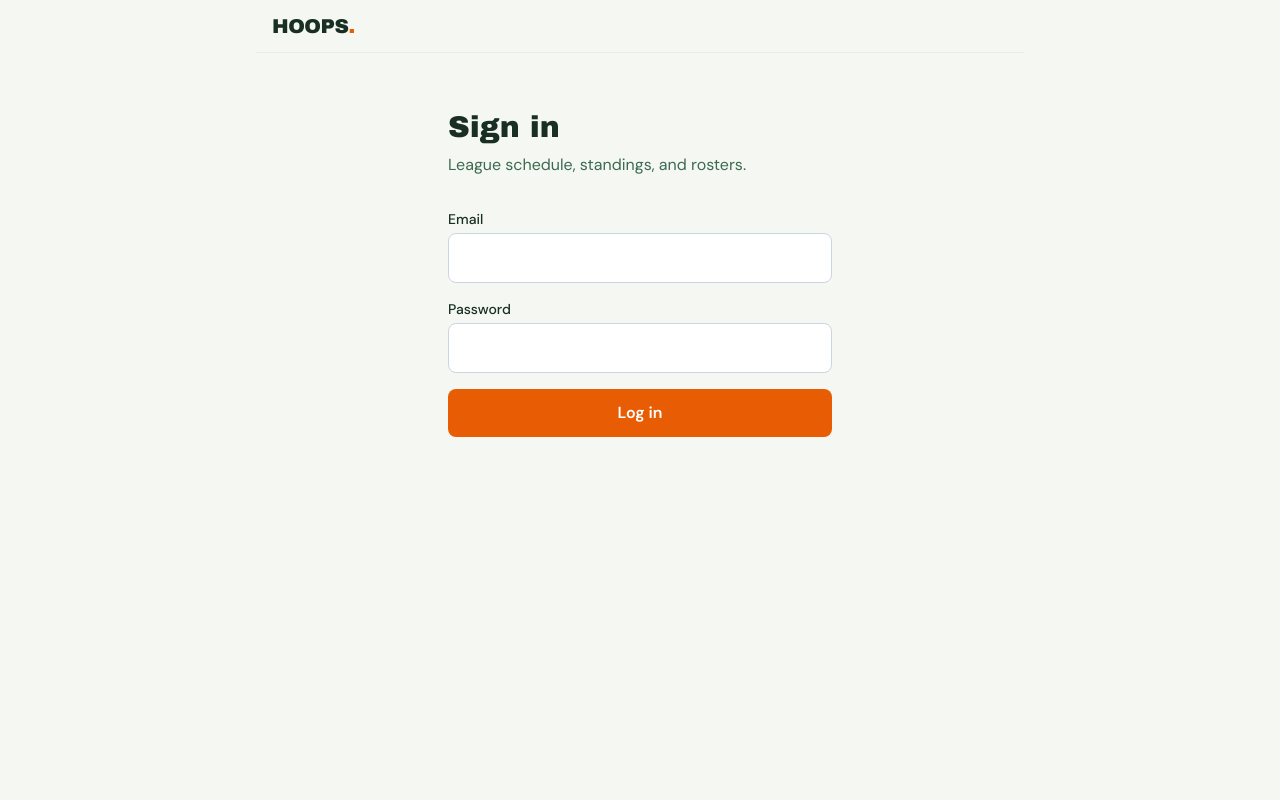
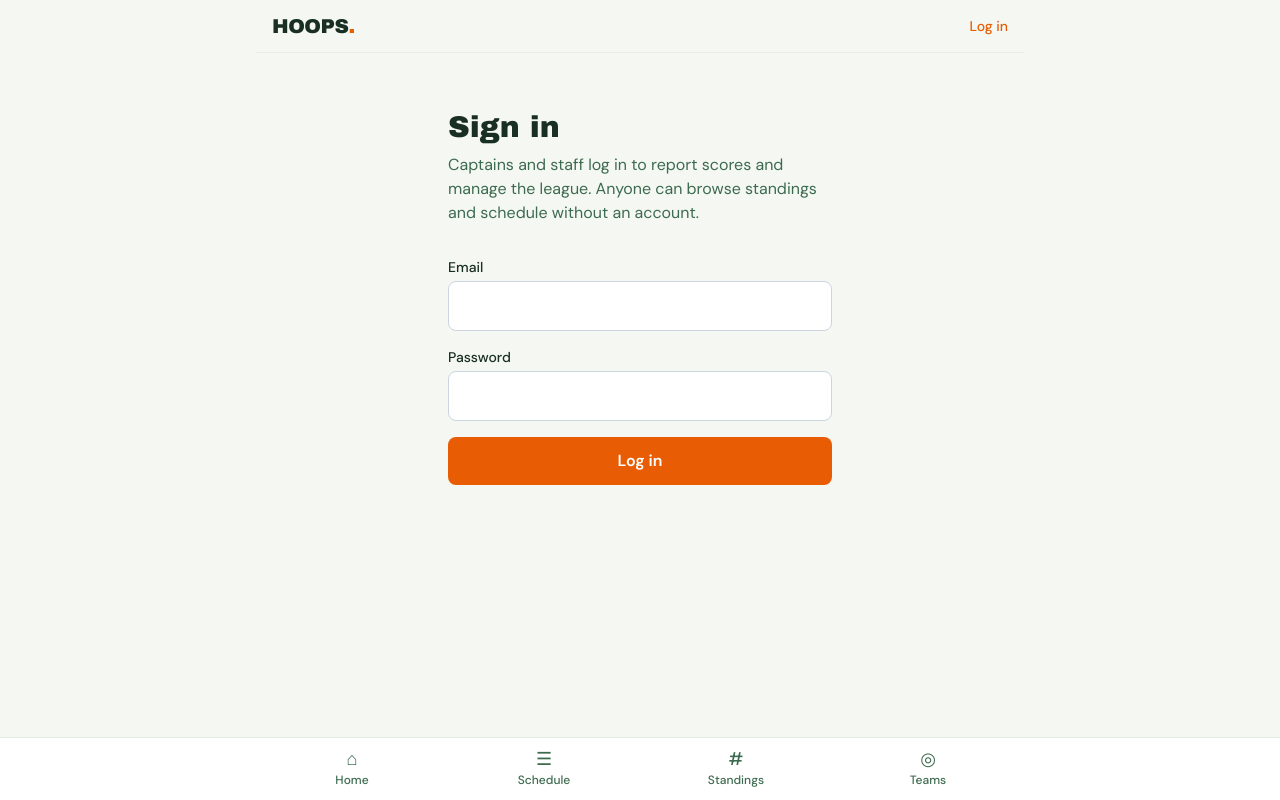
Before and after one commit to stevietodd/hoops-league, a Django app: page /accounts/login/ in a window 1280 px wide. Run offline with Django 4.2, Linux system fonts and the light colour scheme; data that the repository does not hold is empty; some libraries are stand-ins or nearby versions.

Commit message:
Allow public browsing of standings, schedule, and teams.
Keep score reporting and manage tools behind login, and hide roster emails from guests.

```diff
--- a/league/views.py
+++ b/league/views.py
@@ -15,7 +15,6 @@ from .services.standings import compute_standings, upcoming_games
 User = get_user_model()
 
 
-@login_required
 def home(request):
     season = Season.get_active()
     return render(
@@ -29,7 +28,6 @@ def home(request):
     )
 
 
-@login_required
 def schedule(request):
     season = Season.get_active()
     team_id = request.GET.get("team")
@@ -54,7 +52,6 @@ def schedule(request):
     )
 
 
-@login_required
 def game_detail(request, pk):
     game = get_object_or_404(
         Game.objects.select_related("home_team", "away_team", "season", "result"),
@@ -70,7 +67,6 @@ def game_detail(request, pk):
     )
 
 
-@login_required
 def standings(request):
     season = Season.get_active()
     return render(
@@ -83,13 +79,11 @@ def standings(request):
     )
 
 
-@login_required
 def team_list(request):
     teams = Team.objects.prefetch_related("players").all()
     return render(request, "league/team_list.html", {"teams": teams})
 
 
-@login_required
 def team_detail(request, pk):
     team = get_object_or_404(Team.objects.prefetch_related("players__user"), pk=pk)
     return render(
--- a/templates/base.html
+++ b/templates/base.html
@@ -61,6 +61,8 @@
               {% csrf_token %}
               <button type="submit" class="text-court-500 hover:text-court-900">Log out</button>
             </form>
+          {% else %}
+            <a href="{% url 'login' %}" class="font-medium text-orange-ball hover:text-orange-600">Log in</a>
           {% endif %}
         </div>
       </div>
@@ -80,7 +82,6 @@
       {% block content %}{% endblock %}
     </main>
 
-    {% if user.is_authenticated %}
     <nav class="fixed bottom-0 left-0 right-0 z-20 border-t border-court-100 bg-white/95 backdrop-blur"
          style="padding-bottom: env(safe-area-inset-bottom);">
       <div class="mx-auto grid max-w-3xl grid-cols-4 {% if nav_is_commissioner %}sm:grid-cols-5{% endif %} text-center text-xs font-medium text-court-500">
@@ -96,7 +97,7 @@
           <span class="text-lg leading-none">#</span>
           Standings
         </a>
-          <a href="{% url 'team_list' %}" class="flex flex-col items-center gap-1 py-3 {% if 'team' in request.resolver_match.url_name %}text-orange-ball{% endif %}">
+        <a href="{% url 'team_list' %}" class="flex flex-col items-center gap-1 py-3 {% if request.resolver_match.url_name and 'team' in request.resolver_match.url_name %}text-orange-ball{% endif %}">
           <span class="text-lg leading-none">◎</span>
           Teams
         </a>
@@ -108,7 +109,6 @@
         {% endif %}
       </div>
     </nav>
-    {% endif %}
   </div>
 </body>
 </html>
--- a/templates/league/team_detail.html
+++ b/templates/league/team_detail.html
@@ -26,7 +26,7 @@
             <span class="ml-1 rounded-full bg-orange-ball/10 px-2 py-0.5 text-xs font-semibold text-orange-ball">Captain</span>
           {% endif %}
         </p>
-        {% if player.user %}
+        {% if user.is_authenticated and nav_is_commissioner and player.user %}
           <p class="text-xs text-court-400">{{ player.user.email }}</p>
         {% endif %}
       </div>
--- a/templates/registration/login.html
+++ b/templates/registration/login.html
@@ -3,7 +3,7 @@
 {% block content %}
 <div class="mx-auto max-w-sm pt-10">
   <h1 class="font-display text-3xl text-court-900">Sign in</h1>
-  <p class="mt-2 text-court-500">League schedule, standings, and rosters.</p>
+  <p class="mt-2 text-court-500">Captains and staff log in to report scores and manage the league. Anyone can browse standings and schedule without an account.</p>
   <form method="post" class="mt-8 space-y-4">
     {% csrf_token %}
     {% if form.non_field_errors %}
```
Also changed, not shown: README.md. Lines whose indentation alone changed are shown as unchanged.
